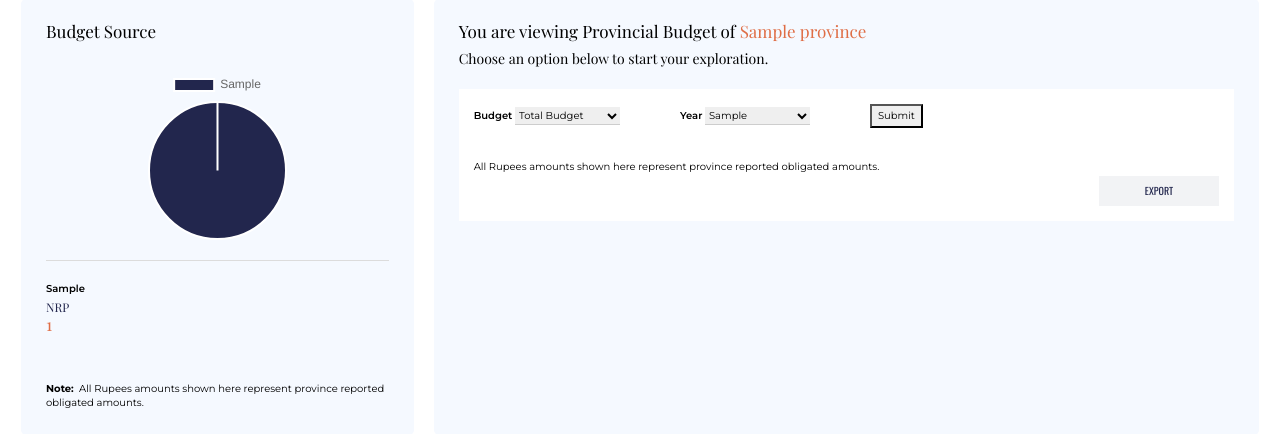
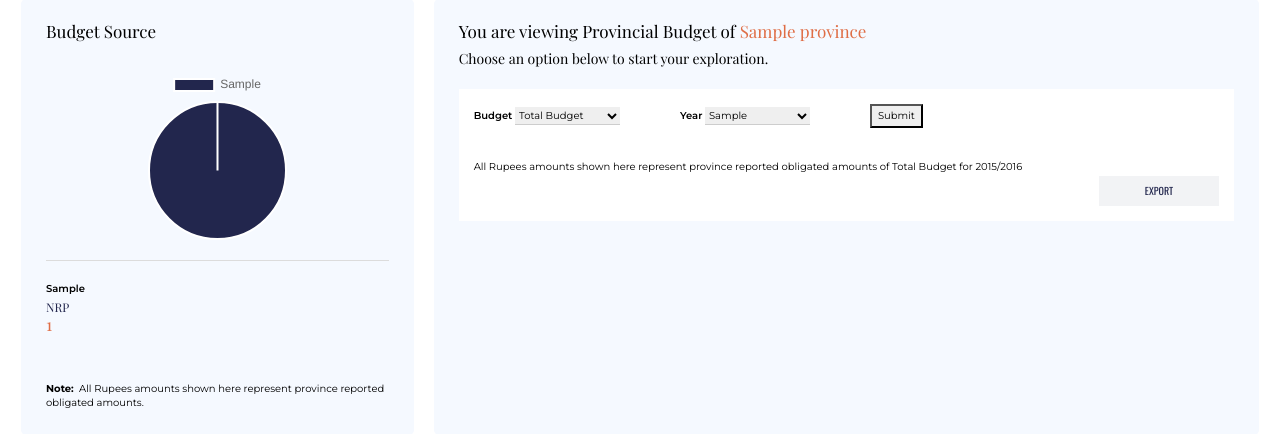
Before and after one commit to openbudgetnepal/open-budget-portal, a Django app: page /budgetvisualization/1 in a window 1280 px wide. Shown: the part 336-770 px from the top of the page. Run offline with Django 3.2, Linux system fonts and the light colour scheme; a user stored in the database is signed in; tables that the repository leaves empty hold one stand-in row (values such as "Sample post"); some libraries are stand-ins or nearby versions; some web fonts are replaced.

Commit message:
Filter description edit

```diff
--- a/core/views.py
+++ b/core/views.py
@@ -47,12 +47,18 @@ class BudgetVisualization(LoginRequiredMixin, DetailView):
         context['tot_bug'] = tot_bug
         context['act_exp'] = act_exp
         context['object1'] = self.kwargs['pk']
+        context['datatosend1'] = 'Total Budget'
+        context['data1'] = '2015/2016'
 
         return context
 
     def post(self, request, *args, **kwargs):
         data1 = self.request.POST['year']
         data2 = self.request.POST['budget']
+        if str(data2) == str(2):
+            datatosend1 = 'Actual Expenditure'
+        if str(data2) == str(1):
+            datatosend1 = 'Total Budget'
         calculation = Province.objects.order_by('id')
         topdata = Province.objects.filter(id=self.kwargs['pk'])
         date = Year.objects.all()
@@ -70,6 +76,8 @@ class BudgetVisualization(LoginRequiredMixin, DetailView):
         if data2 == str(1):
 
             context = {
+                'datatosend1': datatosend1,
+                'data1': data1,
                 'topdata': topdata,
                 'source': source,
                 'budget': budget,
@@ -86,6 +94,8 @@ class BudgetVisualization(LoginRequiredMixin, DetailView):
         elif data2 == str(2):
 
             context = {
+                'datatosend1': datatosend1,
+                'data1': data1,
                 'topdata': topdata,
                 'source': source,
                 'budget': budget,
--- a/template/budgetvisualization.html
+++ b/template/budgetvisualization.html
@@ -228,7 +228,7 @@
                                         </div>
 
                                     <p class="note">All Rupees amounts shown here represent province reported obligated
-                                        amounts.</p>
+                                        amounts of {{ datatosend1 }} for {{ data1 }}</p>
                                     <div class="btn-wrap">
                                         <button class="common-button is-bg">Export</button>
                                     </div>
```
